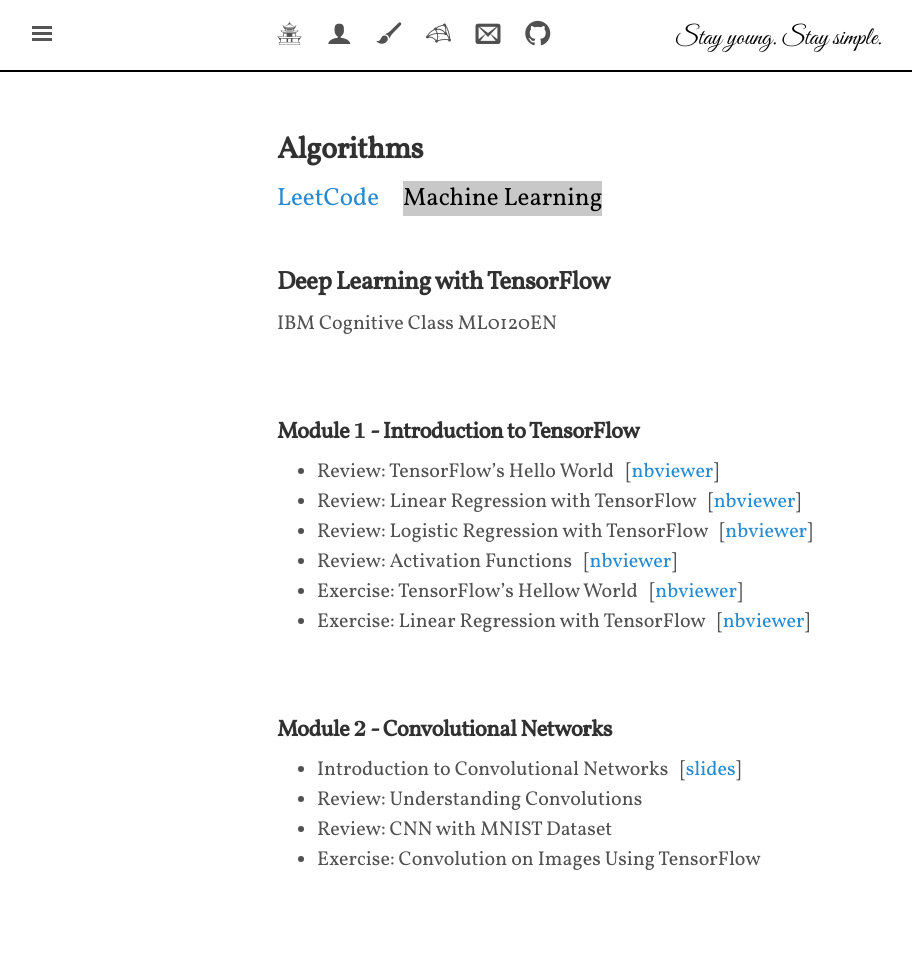
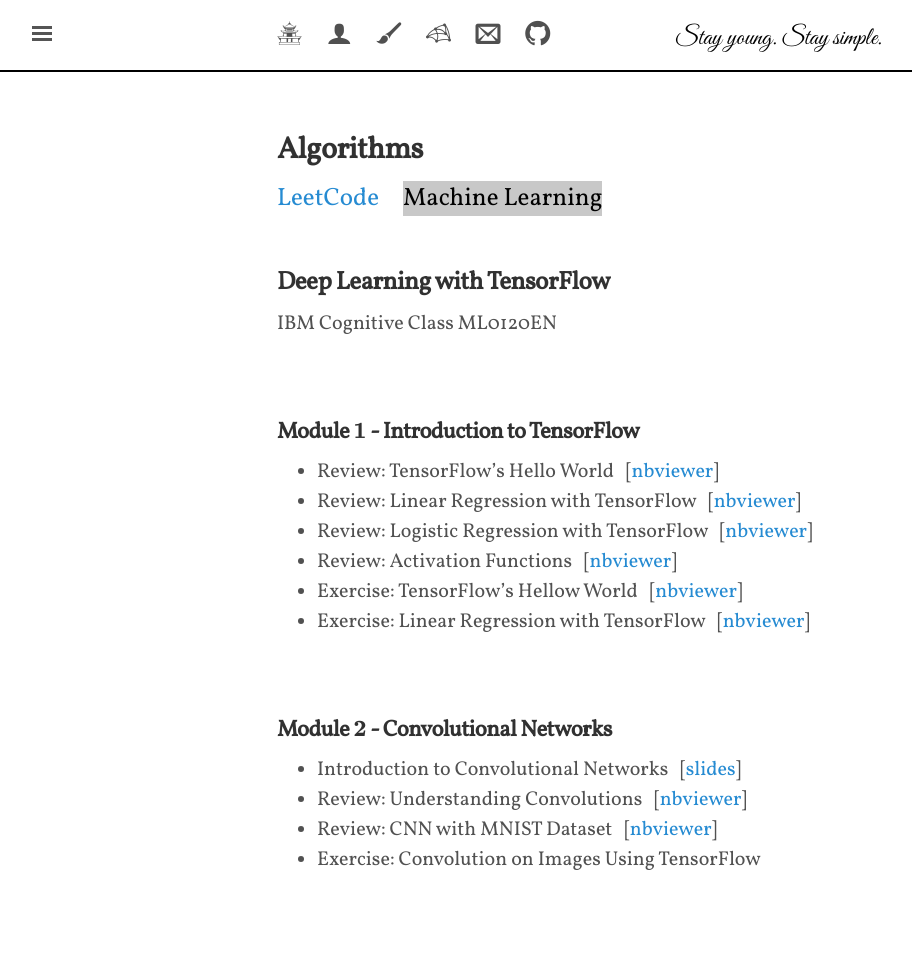
Before and after one commit to shevapato2008/myBlog, a Jekyll site: the page built from algorithms/machinelearning/dltf/index.md, in a window 1280 px wide. Shown: the whole page, without its empty margins (3-915 px from the left). Built offline with Jekyll 4.4.1, drawn with Linux system fonts in a browser that asks for light colours; some web fonts are replaced; formulas are drawn with MathJax 3; comment, search, counter and statistics services are not loaded.

Commit message:
Updated.

```diff
--- a/algorithms/machinelearning/dltf/index.md
+++ b/algorithms/machinelearning/dltf/index.md
@@ -28,8 +28,12 @@
 
 ### Module $\boldsymbol{2}$ - Convolutional Networks
 + Introduction to Convolutional Networks &nbsp; [[slides]({{site.baseurl}}/algorithms/machinelearning/dltf/2-1 "Introduction to Convolutional Networks")]
-+ Review: Understanding Convolutions &nbsp;
-+ Review: CNN with MNIST Dataset &nbsp;
++ Review: Understanding Convolutions &nbsp; [[nbviewer](http://nbviewer.jupyter.org/github/shevapato2008/IBM_ML0120EN/blob/master/ML0120EN-2.1-Review-UnderstandingConvolutions.ipynb)]
++ Review: CNN with MNIST Dataset &nbsp; [[nbviewer](http://nbviewer.jupyter.org/github/shevapato2008/IBM_ML0120EN/blob/master/ML0120EN-2.2-Review-CNN-MNIST-Dataset.ipynb)]
 + Exercise: Convolution on Images Using TensorFlow &nbsp;
 
+
+
+
+
 <br><br>
```
